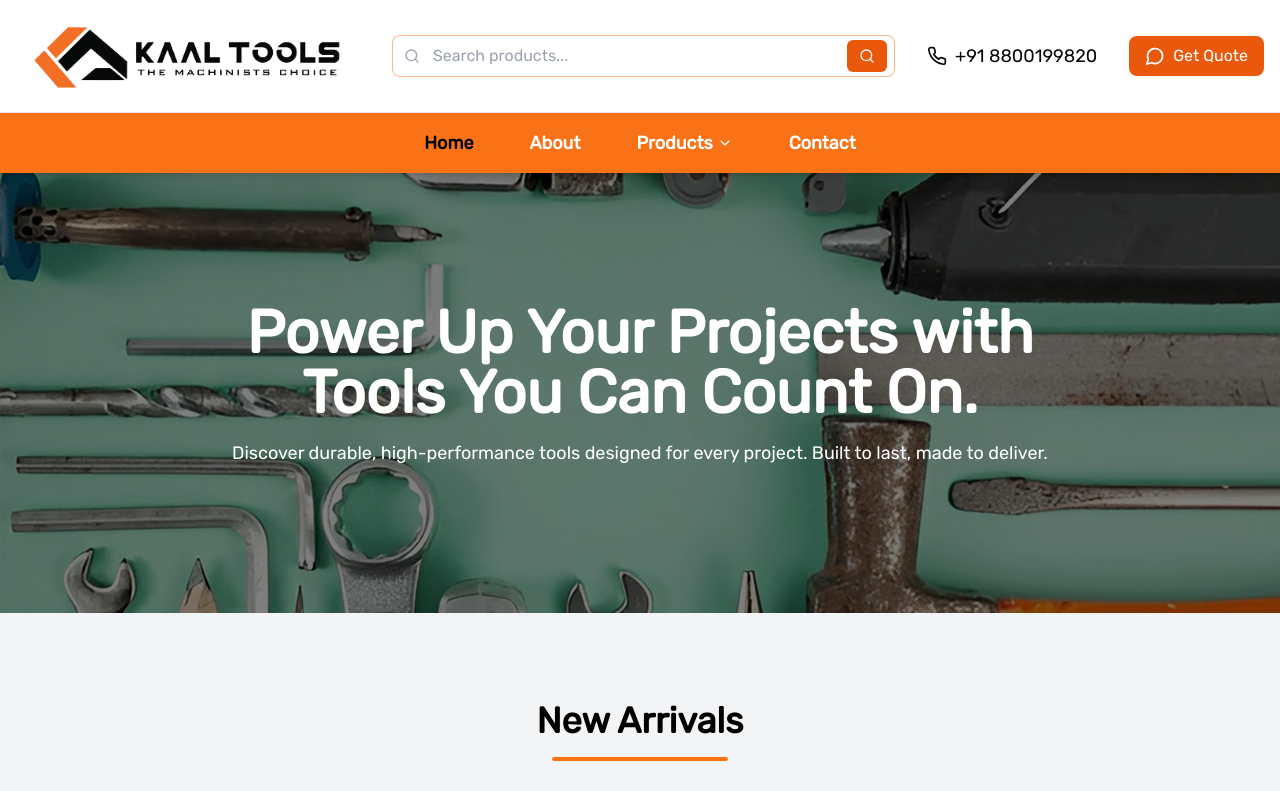
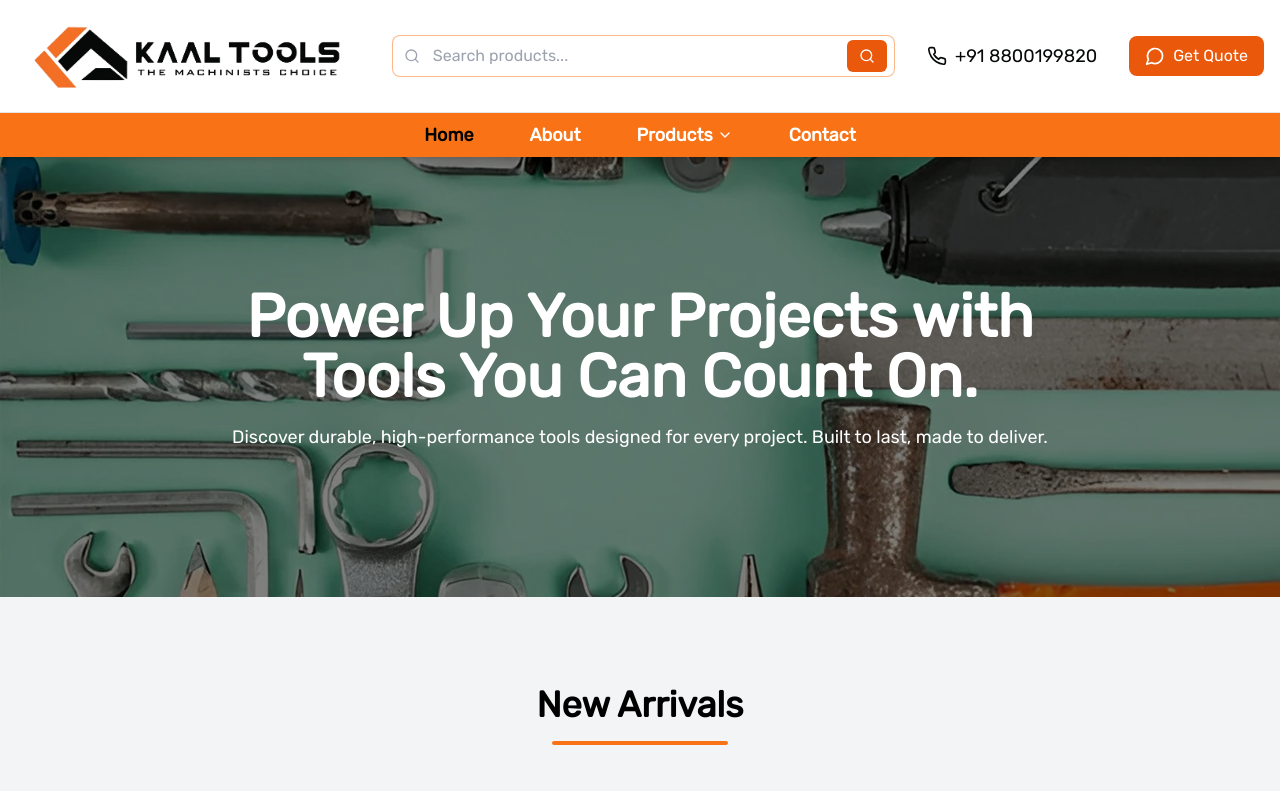
Before and after one commit to DesireDivTeam/Kaal, a Next.js app: page / in a window 1280 px wide. Shown: the top 791 px of the page. Built offline with nearby package versions, Linux system fonts and the light colour scheme.

Commit message:
Refactor Header component to remove unnecessary padding in navigation list

```diff
--- a/src/app/_component/Header.jsx
+++ b/src/app/_component/Header.jsx
@@ -98,7 +98,7 @@ export default function Header() {
       <div className="border-t bg-orange-500">
         <div className="container mx-auto px-4">
           <nav className="hidden md:block">
-            <ul className="flex items-center justify-center gap-6 py-2">
+            <ul className="flex items-center justify-center gap-6">
               <li>
                 <Link
                   href="/"
```
